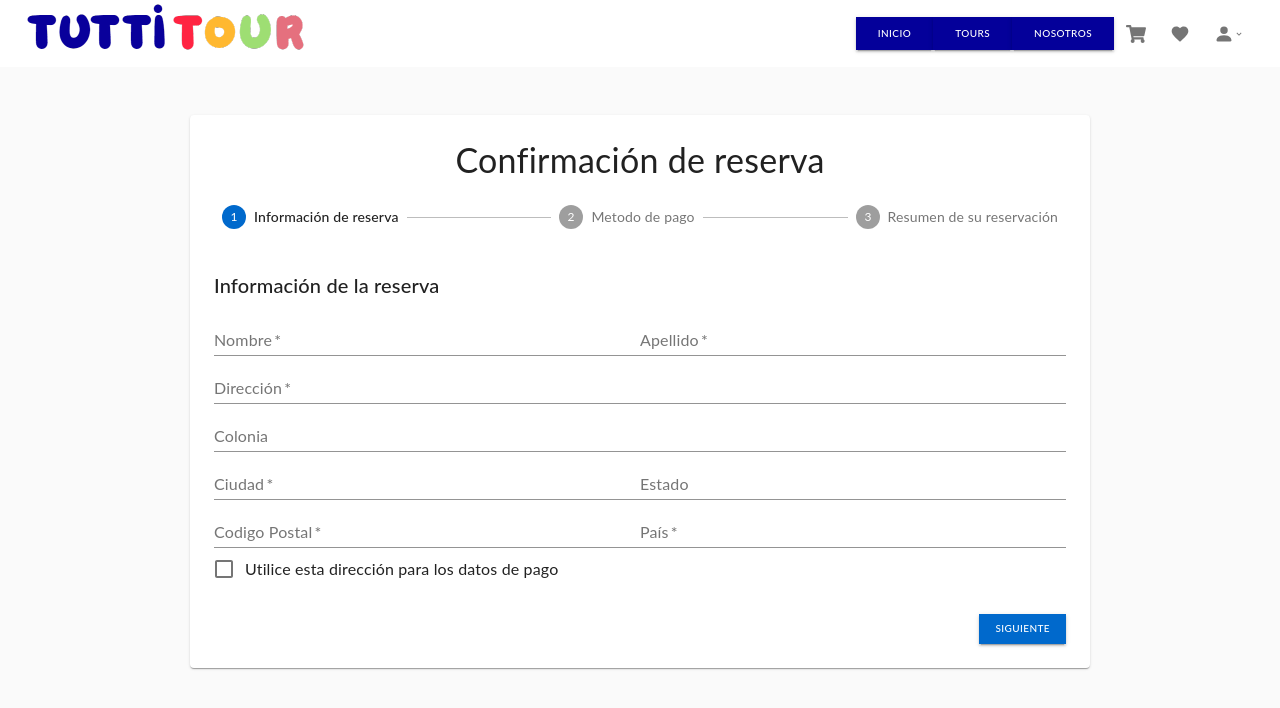
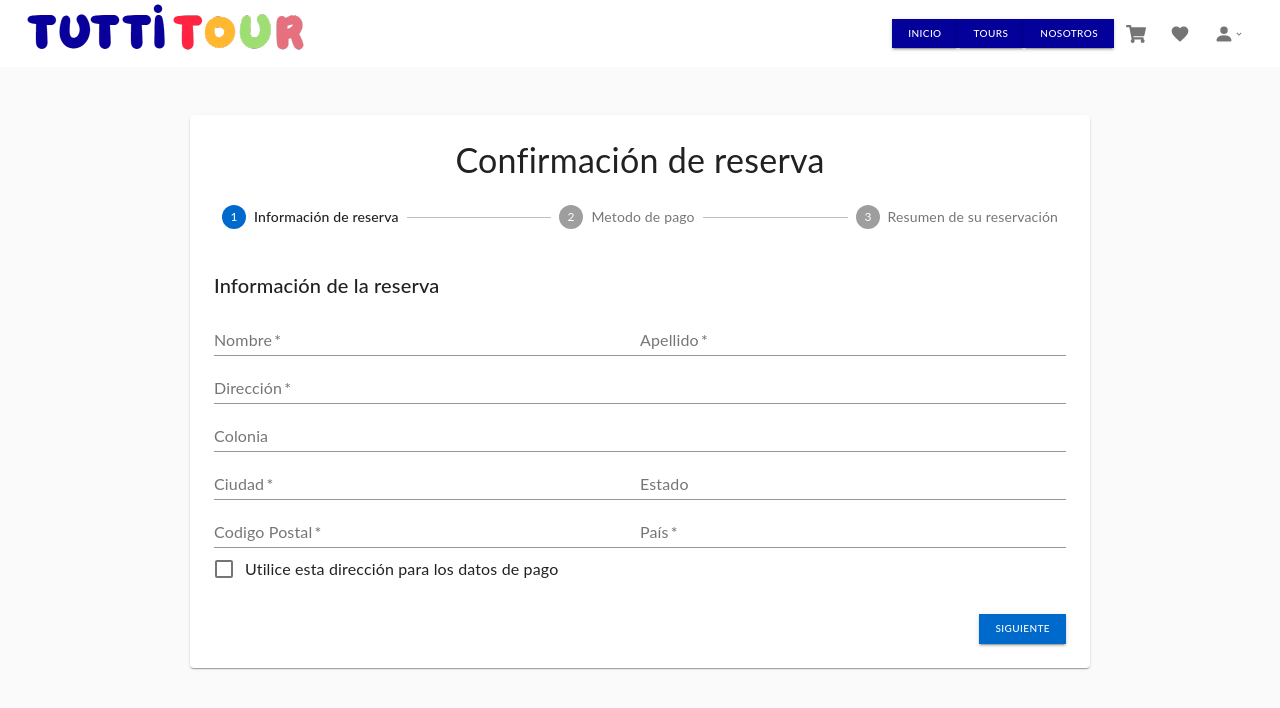
Before and after one commit to OzkrMebasser/ecommer-context-reducer-oscar-beta, a React (Create React App) app: page /payment in a window 1280 px wide. Shown: the top 708 px of the page. Built offline with nearby package versions, Linux system fonts and the light colour scheme.

Commit message:
fixed nav bug

```diff
--- a/src/components/Navigation.jsx
+++ b/src/components/Navigation.jsx
@@ -111,17 +111,17 @@ export const Navigation = () => {
 
             <Grid item>
             <Link to="/" underline="hover" color="inherit">
-                <Button color="secondary" size="large" variant="contained" >
+                <Button color="secondary" size="medium" variant="contained" >
                   INICIO
                 </Button>
               </Link>
               <Link to="/products">
-                <Button color="secondary" size="large" variant="contained">
+                <Button color="secondary" size="medium" variant="contained">
                   TOURS
                 </Button>
               </Link>
               <Link to="/products">
-                <Button color="secondary" size="large" variant="contained">
+                <Button color="secondary" size="medium" variant="contained">
                   NOSOTROS
                 </Button>
               </Link>
```
